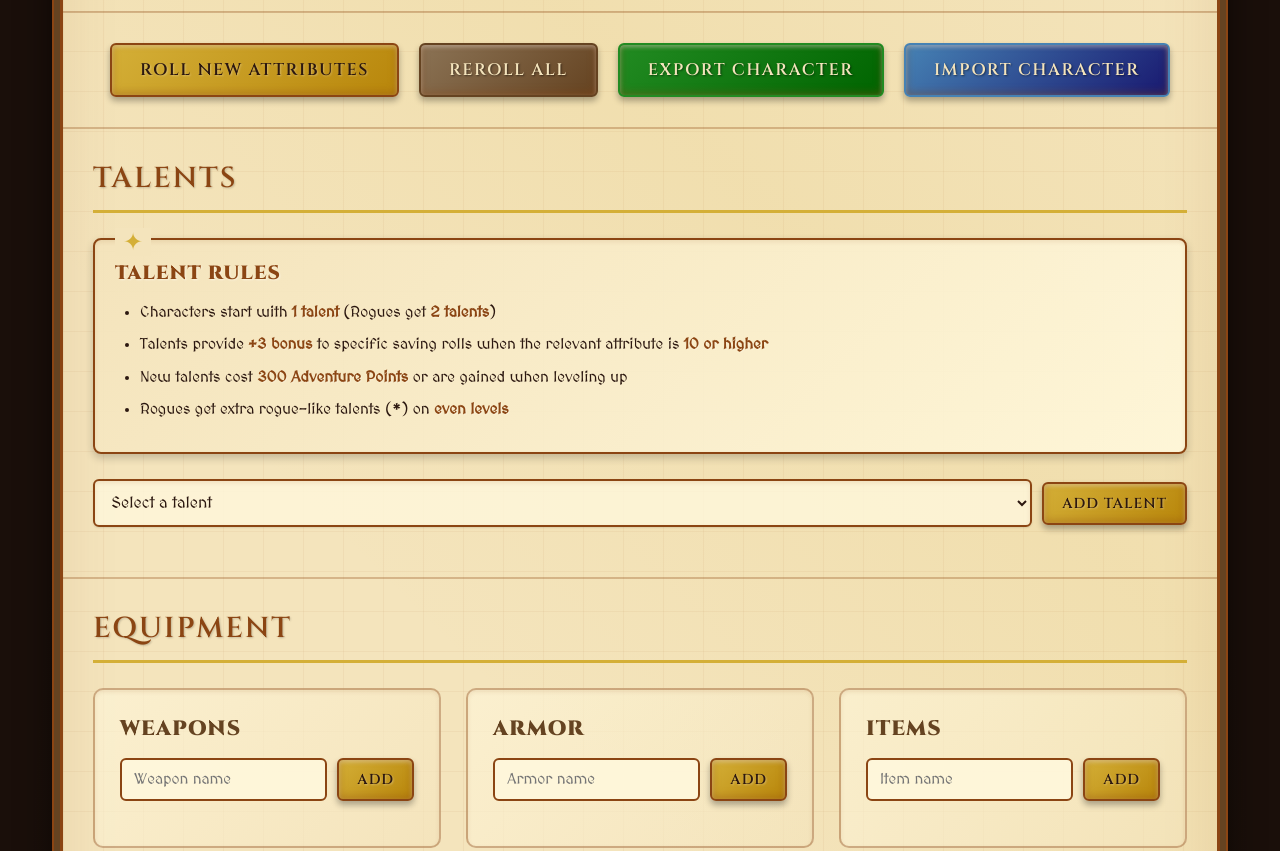
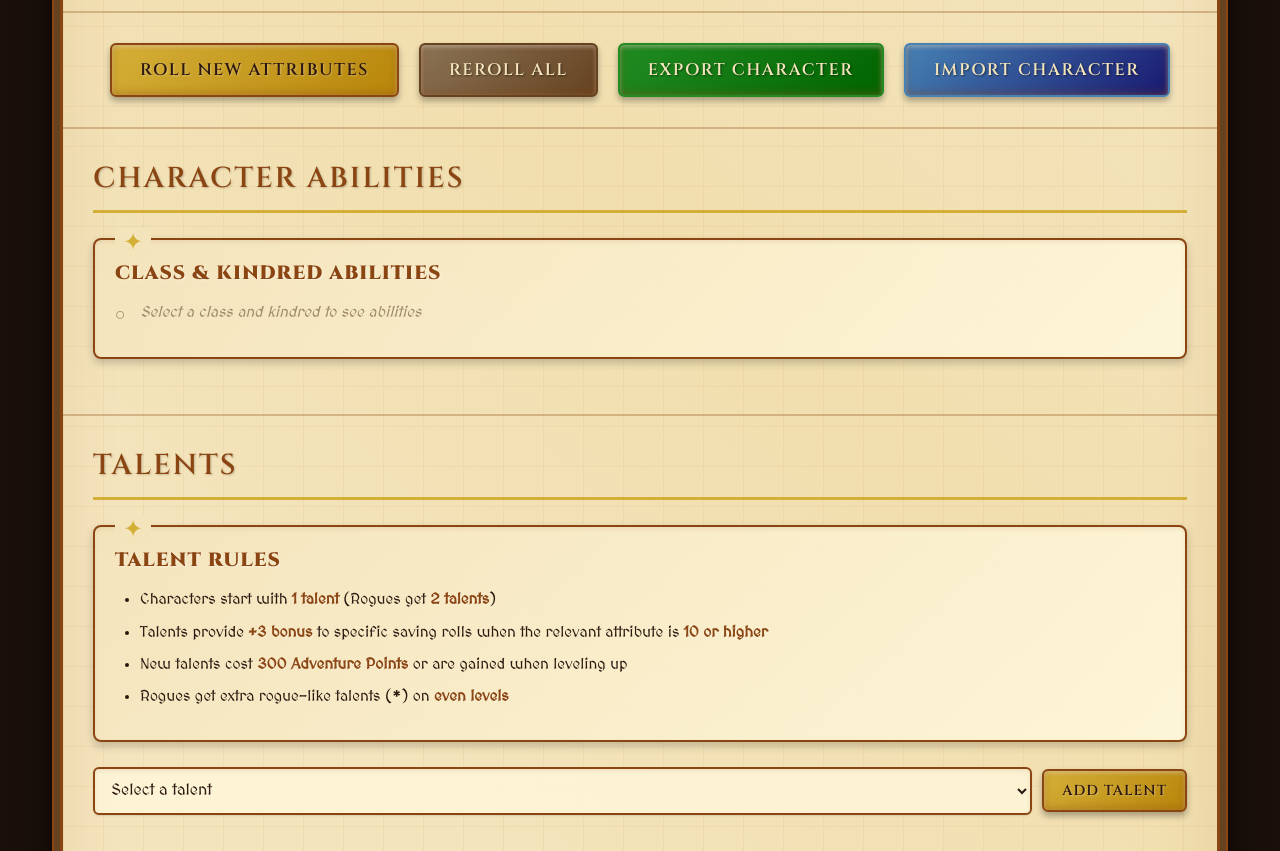
Before and after one commit to jamtur01/ttchargenerator, a plain HTML site: page index.html in a window 1280 px wide. Shown: the part 1500-2351 px from the top of the page. Drawn offline with Linux system fonts and the light colour scheme.

Commit message:
Abilities table

```diff
--- a/app.js
+++ b/app.js
@@ -139,11 +139,13 @@ class TTCharacterGenerator {
             this.character.applyKindredModifiers();
             this.updateUI();
             this.updateRollHeightWeightButton();
+            this.updateAbilities();
         });
 
         this.elements.characterClass.addEventListener('change', (e) => {
             this.character.setClass(e.target.value);
             this.updateUI();
+            this.updateAbilities();
         });
 
         this.elements.gender.addEventListener('change', (e) => {
@@ -174,6 +176,7 @@ class TTCharacterGenerator {
             this.attributeElements[attr].current.addEventListener('input', (e) => {
                 this.character.attributes[attr].current = parseInt(e.target.value) || 0;
                 this.updateModifiers();
+                this.updateAbilities();
             });
 
             this.attributeElements[attr].max.addEventListener('input', (e) => {
@@ -466,6 +469,7 @@ class TTCharacterGenerator {
         this.updateEquipmentLists();
         this.updateSpecialistInfo();
         this.updateRollHeightWeightButton();
+        this.updateAbilities();
     }
 
     updateModifiers() {
@@ -654,6 +658,19 @@ class TTCharacterGenerator {
         }
         return true;
     }
+
+    updateAbilities() {
+        const abilitiesList = document.getElementById('abilities-list');
+        if (!abilitiesList) return;
+
+        const abilities = this.character.getAbilities();
+
+        if (abilities.length === 0) {
+            abilitiesList.innerHTML = '<li class="no-abilities">Select a class and kindred to see abilities</li>';
+        } else {
+            abilitiesList.innerHTML = abilities.map(ability => `<li>${ability}</li>`).join('');
+        }
+    }
 }
 
 document.addEventListener('DOMContentLoaded', () => {
--- a/character.js
+++ b/character.js
@@ -94,7 +94,12 @@ class Character {
                 description: 'Skilled fighters with weapon/armor bonuses but no innate magical ability',
                 requirements: {},
                 equipment: ['Sword', 'Shield', 'Leather Armor'],
-                startingTalents: 1
+                startingTalents: 1,
+                abilities: [
+                    'Weapon Bonus: +1d6 per level with melee weapons',
+                    'Armor Bonus: Can double armor protection (with durability cost)',
+                    'No innate magical ability - cannot cast spells'
+                ]
             },
             rogue: {
                 name: 'Rogue',
@@ -102,7 +107,14 @@ class Character {
                 requirements: {},
                 equipment: ['Dagger', 'Lockpicks', 'Leather Armor'],
                 startingTalents: 2,
-                startingSpells: 1 // Rogues know one spell to start
+                startingSpells: 1, // Rogues know one spell to start
+                abilities: [
+                    'Starts with 2 talents (instead of 1)',
+                    'Gains additional rogue talents on even levels',
+                    'Can learn and cast spells (knows 1 to start)',
+                    'Full weapon effectiveness with all weapons',
+                    'At 7th level: Can specialize as warrior-rogue or wizard-rogue'
+                ]
             },
             wizard: {
                 name: 'Wizard',
@@ -110,14 +122,14 @@ class Character {
                 requirements: { iq: 10, dex: 10 },
                 equipment: ['Staff', 'Spellbook', 'Robes'],
                 startingTalents: 1,
-                knowsAllFirstLevelSpells: true
-            },
-            citizen: {
-                name: 'Citizen',
-                description: 'Average residents with no special training',
-                requirements: {},
-                equipment: ['Club', 'Basic Clothing'],
-                startingTalents: 1
+                knowsAllFirstLevelSpells: true,
+                abilities: [
+                    'Knows all 1st level spells',
+                    'Reduced spell cost: -1 WIZ per character level difference',
+                    'Focus affinity: Additional -1 WIZ per level when using staff/wand',
+                    'Limited to 2d6 weapons only',
+                    'No personal adds with weapons > 2d6'
+                ]
             },
             specialist: {
                 name: 'Specialist',
@@ -125,7 +137,12 @@ class Character {
                 requirements: {},
                 equipment: ['Varies by specialization'],
                 startingTalents: 1,
-                isSpecialist: true
+                isSpecialist: true,
+                abilities: [
+                    'Must roll triples (TARO) on at least one attribute',
+                    'Special ability based on which attribute(s) had triples',
+                    'Doubles saving roll totals for specialist attribute'
+                ]
             }
         };
 
@@ -278,11 +295,6 @@ class Character {
 
     canSelectClass(characterClass) {
         if (!this.classData[characterClass]) return false;
-
-        // Special rule: Citizens cannot be selected if player rolled triples
-        if (characterClass === 'citizen' && this.hasTriples) {
-            return false;
-        }
 
         // Specialist can only be selected if player rolled triples
         if (characterClass === 'specialist' && !this.hasTriples) {
@@ -447,9 +459,7 @@ class Character {
         if (!this.characterClass) {
             errors.push('Character class is required');
         } else if (!this.canSelectClass(this.characterClass)) {
-            if (this.characterClass === 'citizen' && this.hasTriples) {
-                errors.push('Cannot select Citizen class when triples were rolled - must be a Specialist');
-            } else if (this.characterClass === 'specialist' && !this.hasTriples) {
+            if (this.characterClass === 'specialist' && !this.hasTriples) {
                 errors.push('Cannot select Specialist class without rolling triples');
             } else {
                 errors.push(`Cannot select ${this.characterClass} class`);
@@ -464,6 +474,34 @@ class Character {
 
         return errors;
     }
+
+    // Get abilities based on class and kindred
+    getAbilities() {
+        const abilities = [];
+
+        // Add class abilities
+        if (this.characterClass && this.classData[this.characterClass]) {
+            const classAbilities = this.classData[this.characterClass].abilities || [];
+            abilities.push(...classAbilities);
+
+            // Add specialist-specific abilities
+            if (this.characterClass === 'specialist' && this.specialistAttributes.length > 0) {
+                const specialistType = this.getSpecialistType();
+                if (specialistType) {
+                    abilities.push(`Specialist Type: ${specialistType}`);
+                }
+            }
+        }
+
+        // Add kindred abilities
+        if (this.kindred === 'human') {
+            abilities.push('Second Chance: Can reroll any non-fumbled saving roll once');
+        } else if (this.kindred === 'leprechaun') {
+            abilities.push('Wink-Wing: Natural teleportation up to 50 feet for 5 WIZ');
+        }
+
+        return abilities;
+    }
 }
 
 window.Character = Character;
--- a/index.html
+++ b/index.html
@@ -137,12 +137,6 @@
                   title="Knows all 1st level spells, limited to 2d6 weapons"
                 >
                   Wizard
-                </option>
-                <option
-                  value="citizen"
-                  title="Average person, no special training"
-                >
-                  Citizen
                 </option>
                 <option
                   value="specialist"
@@ -424,6 +418,16 @@
           </div>
         </section>
 
+        <section class="abilities" id="abilities-section">
+          <h2>Character Abilities</h2>
+          <div class="info-box">
+            <h4>Class & Kindred Abilities</h4>
+            <ul id="abilities-list">
+              <li class="no-abilities">Select a class and kindred to see abilities</li>
+            </ul>
+          </div>
+        </section>
+
         <section class="talents">
           <h2>Talents</h2>
           <div class="info-box">
@@ -531,10 +535,6 @@
                 with essential spell components
               </li>
               <li>
-                <strong>Citizens:</strong> Club, Basic Clothing - Average folk
-                with minimal equipment
-              </li>
-              <li>
                 <strong>Specialists:</strong> Varies by specialization -
                 Equipment depends on their unique abilities
               </li>
--- a/styles.css
+++ b/styles.css
@@ -1017,3 +1017,43 @@ select[disabled] {
     text-decoration: underline;
     text-shadow: 0 0 10px rgba(212, 175, 55, 0.5);
 }
+
+/* Character Abilities Section */
+.abilities {
+    padding: 30px;
+    border-bottom: 2px solid rgba(139, 69, 19, 0.3);
+    position: relative;
+}
+
+#abilities-list {
+    list-style-type: none;
+    padding: 0;
+    margin: 0;
+}
+
+#abilities-list li {
+    position: relative;
+    padding-left: 25px;
+    margin-bottom: 12px;
+    line-height: 1.6;
+    color: #2c1810;
+}
+
+#abilities-list li::before {
+    content: '⚔';
+    position: absolute;
+    left: 0;
+    color: #d4af37;
+    font-size: 1.1rem;
+}
+
+#abilities-list li.no-abilities {
+    font-style: italic;
+    color: #8b7355;
+    opacity: 0.8;
+}
+
+#abilities-list li.no-abilities::before {
+    content: '○';
+    color: #8b7355;
+}
```
